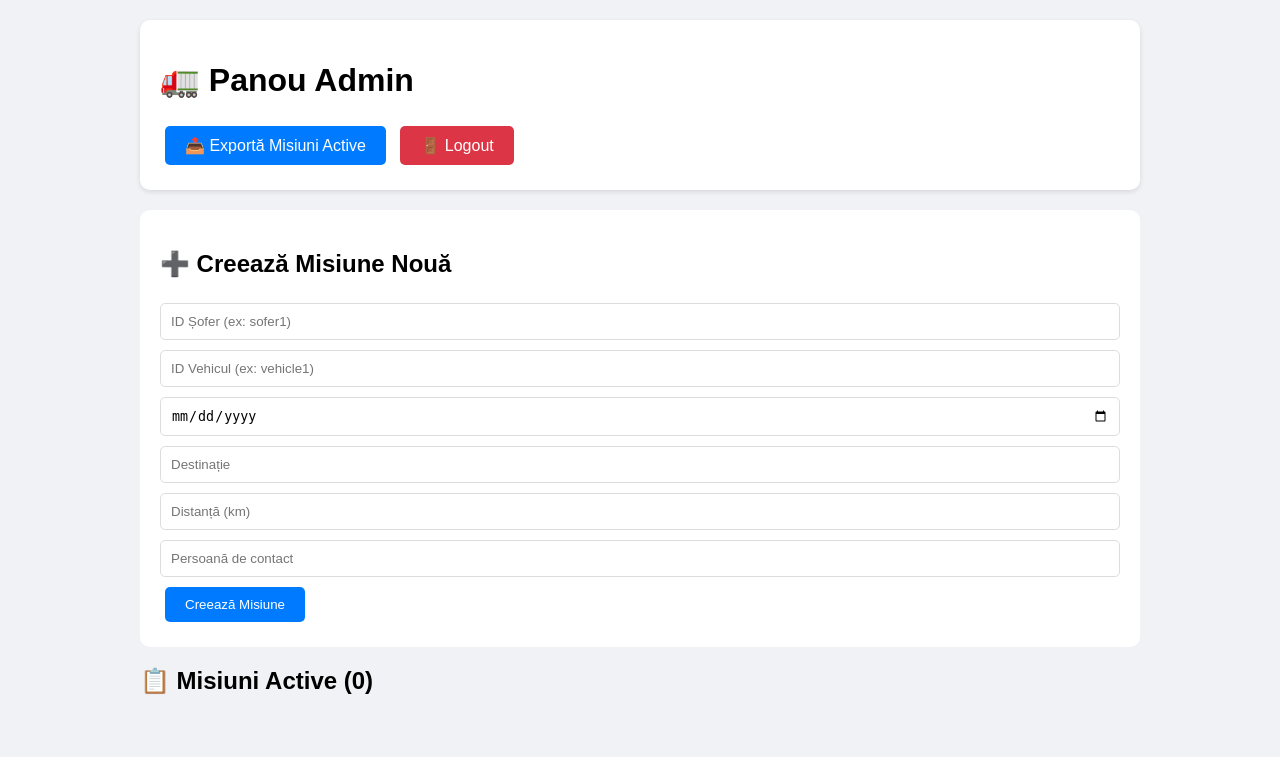
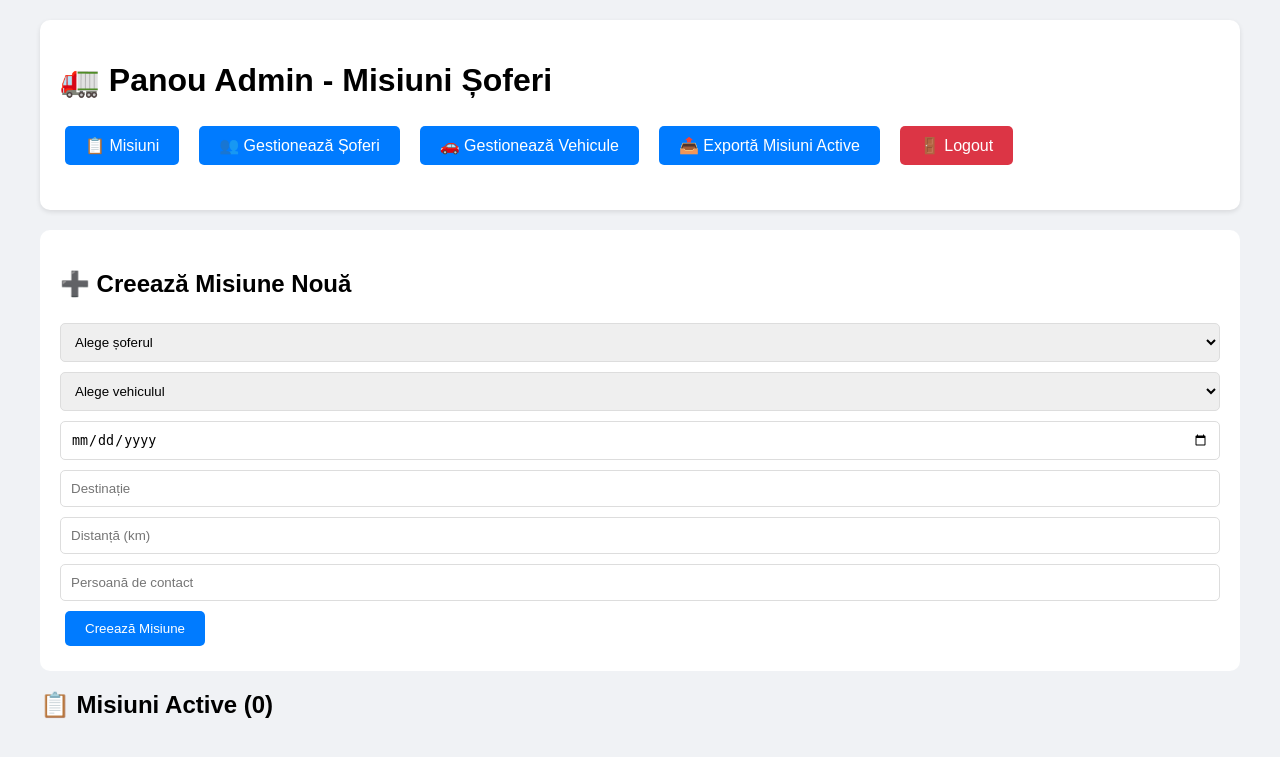
Before and after one commit to Nandrei11/misiuni-soferi, a Flask app: page /admin in a window 1280 px wide. Shown: the top 757 px of the page. Run offline with Flask 3, Linux system fonts and the light colour scheme; the visitor is signed in with stand-in values (Sample User, id 1).

Commit message:
Update admin_dashboard.html

```diff
--- a/misiuni-soferi/templates/admin_dashboard.html
+++ b/misiuni-soferi/templates/admin_dashboard.html
@@ -5,27 +5,45 @@
     <meta name="viewport" content="width=device-width, initial-scale=1">
     <style>
         body { font-family: Arial; margin: 0; padding: 20px; background: #f0f2f5; }
-        .container { max-width: 1000px; margin: 0 auto; }
+        .container { max-width: 1200px; margin: 0 auto; }
         .header { background: white; padding: 20px; border-radius: 10px; margin-bottom: 20px; box-shadow: 0 2px 5px rgba(0,0,0,0.1); }
         .btn { background: #007bff; color: white; padding: 10px 20px; border: none; border-radius: 5px; margin: 5px; cursor: pointer; text-decoration: none; display: inline-block; }
         .mission { background: white; padding: 15px; margin: 10px 0; border-radius: 5px; box-shadow: 0 1px 3px rgba(0,0,0,0.1); }
         .mission-form { background: white; padding: 20px; border-radius: 10px; margin-bottom: 20px; }
-        .mission-form input { width: 100%; padding: 10px; margin: 5px 0; border: 1px solid #ddd; border-radius: 5px; box-sizing: border-box; }
+        .mission-form select, .mission-form input { width: 100%; padding: 10px; margin: 5px 0; border: 1px solid #ddd; border-radius: 5px; box-sizing: border-box; }
+        .menu { display: flex; flex-wrap: wrap; gap: 10px; margin-bottom: 20px; }
     </style>
 </head>
 <body>
     <div class="container">
         <div class="header">
-            <h1>🚛 Panou Admin</h1>
-            <a href="/export_active_missions" class="btn" target="_blank">📤 Exportă Misiuni Active</a>
-            <a href="/logout" class="btn" style="background: #dc3545;">🚪 Logout</a>
+            <h1>🚛 Panou Admin - Misiuni Șoferi</h1>
+            <div class="menu">
+                <a href="/admin" class="btn">📋 Misiuni</a>
+                <a href="/manage_drivers" class="btn">👥 Gestionează Șoferi</a>
+                <a href="/manage_vehicles" class="btn">🚗 Gestionează Vehicule</a>
+                <a href="/export_active_missions" class="btn" target="_blank">📤 Exportă Misiuni Active</a>
+                <a href="/logout" class="btn" style="background: #dc3545;">🚪 Logout</a>
+            </div>
         </div>
 
         <div class="mission-form">
             <h2>➕ Creează Misiune Nouă</h2>
             <form id="createMissionForm">
-                <input type="text" name="sofer" placeholder="ID Șofer (ex: sofer1)" required>
-                <input type="text" name="vehicul" placeholder="ID Vehicul (ex: vehicle1)" required>
+                <select name="sofer" required>
+                    <option value="">Alege șoferul</option>
+                    {% for driver_id, driver in drivers.items() %}
+                    <option value="{{ driver_id }}">{{ driver.prenume }} {{ driver.nume }}</option>
+                    {% endfor %}
+                </select>
+
+                <select name="vehicul" required>
+                    <option value="">Alege vehiculul</option>
+                    {% for vehicle_id, vehicle in vehicles.items() %}
+                    <option value="{{ vehicle_id }}">{{ vehicle.tip }} - {{ vehicle.nr_inmatriculare }}</option>
+                    {% endfor %}
+                </select>
+
                 <input type="date" name="data" required>
                 <input type="text" name="destinatie" placeholder="Destinație" required>
                 <input type="number" name="distanta" placeholder="Distanță (km)" required>
@@ -37,7 +55,9 @@
         <h2>📋 Misiuni Active ({{ active_missions|length }})</h2>
         {% for mission_id, mission in active_missions.items() %}
         <div class="mission">
-            <strong>{{ mission.sofer }}</strong> - {{ mission.vehicul }}<br>
+            {% set driver = drivers.get(mission.sofer, {}) %}
+            {% set vehicle = vehicles.get(mission.vehicul, {}) %}
+            <strong>{{ driver.prenume }} {{ driver.nume }}</strong> - {{ vehicle.tip }} {{ vehicle.nr_inmatriculare }}<br>
             📅 {{ mission.data }} | 🎯 {{ mission.destinatie }}<br>
             📏 {{ mission.distanta }} km | 📞 {{ mission.persoana_contact }}
         </div>
```
